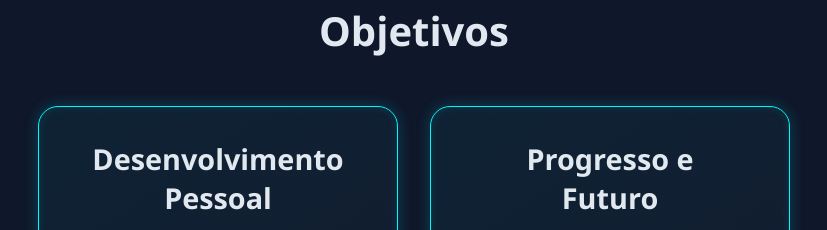
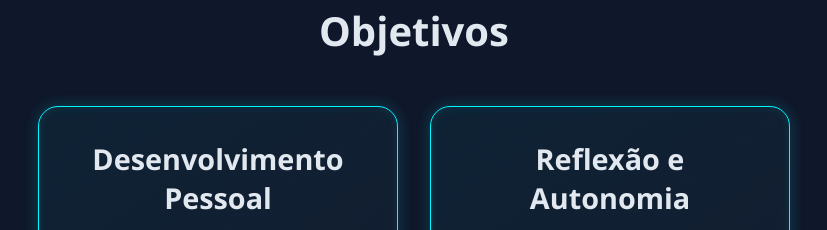
Before and after one commit to IohanBryan/Portfolio, a plain HTML site: page index.html in a window 1280 px wide. Shown: the part 1272-1502 px from the top of the page, without its empty margins (226-1053 px from the left). Drawn offline with Linux system fonts and the light colour scheme.

Commit message:
Atualizando os objetivos

```diff
--- a/index.html
+++ b/index.html
@@ -77,7 +77,7 @@
             </div>
 
             <div class="objetivo-card">
-                <h3>Progresso e <br>Futuro</h3>
+                <h3>Reflexão e Autonomia</h3>
                 <p>
                     Facilitar a análise da minha própria evolução, compreendendo meus pontos fortes e fracos, e adotando
                     uma postura
```
